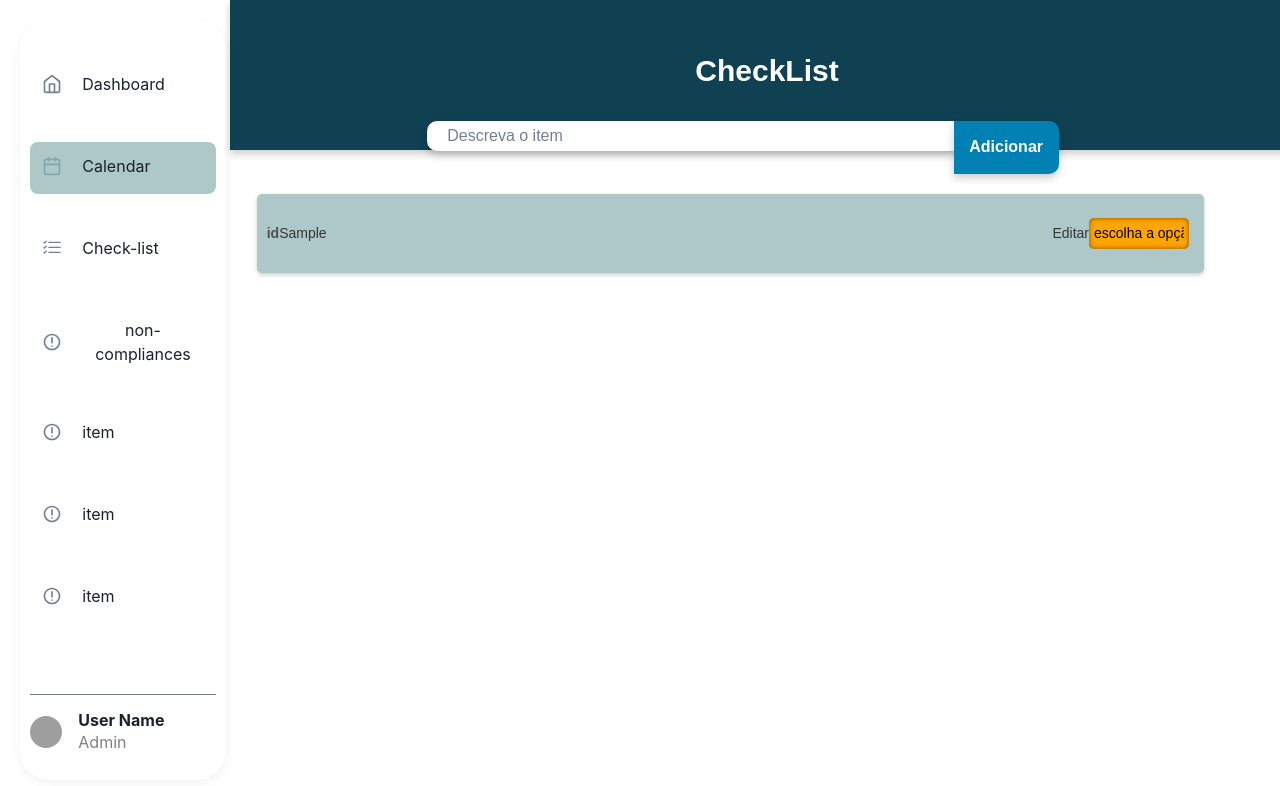
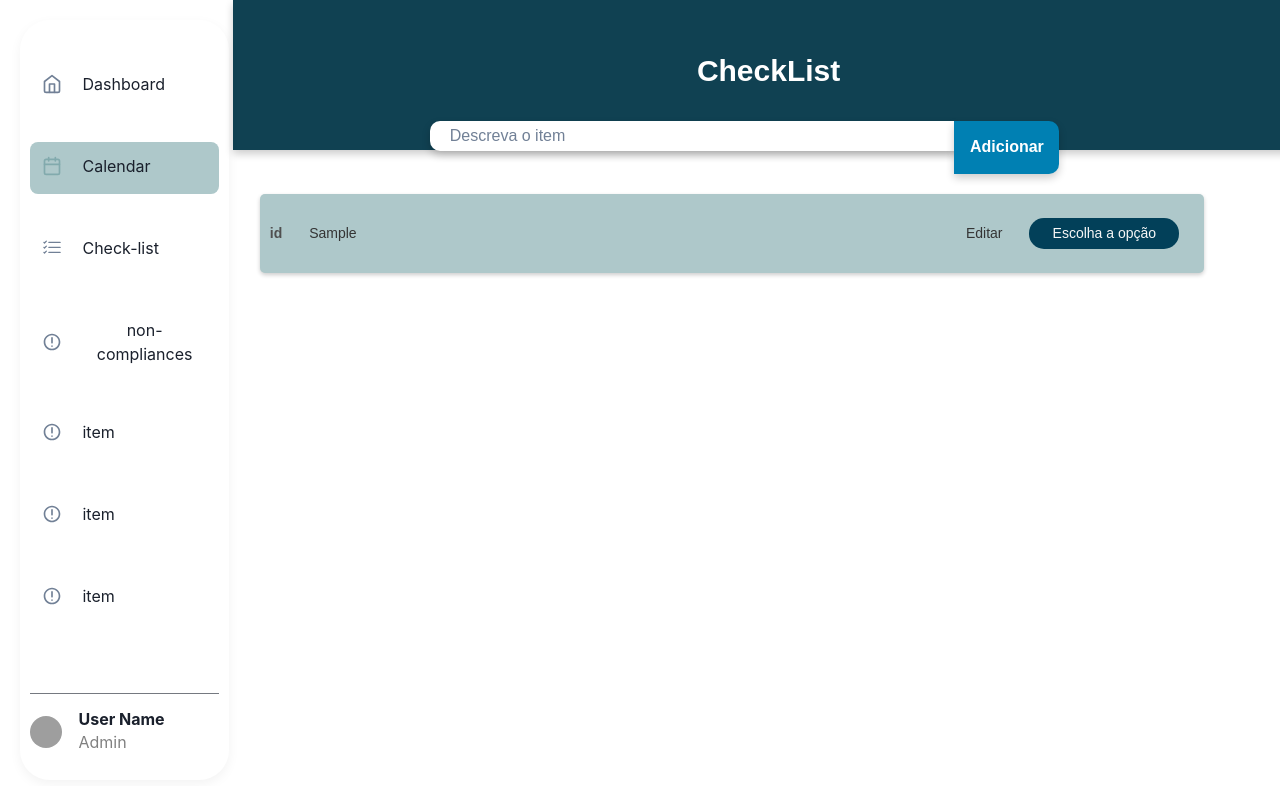
Before and after one commit to FernandoDias18/ProjetoQualidadeSoftware, a React (Create React App) app: page / in a window 1280 px wide. Both pictures are taken after typing "Sample" into the empty fields and a click on the button "Adicionar". Shown: the top 786 px of the page. Built offline with nearby package versions, Linux system fonts and the light colour scheme; grey boxes are pictures that could not be loaded.

Commit message:
Botão de escolha editado

```diff
--- a/src/components/Question/Question.css
+++ b/src/components/Question/Question.css
@@ -18,6 +18,7 @@
     margin-left: 40px;
     margin-right: 20px;
     max-width: 90%;
+    overflow: hidden;
 }
 .container-question:hover{
     background-color: #97b7b9;
@@ -35,77 +36,122 @@
     font-size: 14px;
     font-weight: 520;
     color: #343434;
-    width: 800px;
+    width: 600px;
+    max-width: 600px;
     word-wrap:break-word;
+    margin-left: 10px;
 }
 
 
 .Respostas{
     margin-right: 15px;
+    margin-left: 0px;
+    padding-left: 10px;
+    padding-right: 10px;
+}
 
+.editarbutton {
+    background-color: red;
+    margin-right: 10px;
 }
 
 .RespostaNaoSeAplica{
     border: 0 !important;  /*Removes border*/
     -webkit-appearance: none;  /*Removes default chrome and safari style*/
     -moz-appearance: none; /* Removes Default Firefox style*/
-    width: 100px; /*Width of select dropdown to give space for arrow image*/
+    width: 150px; /*Width of select dropdown to give space for arrow image*/
     text-indent: 0.01px; /* Removes default arrow from firefox*/
     text-overflow: "";
-    color: #000;
+    color: rgb(247, 247, 247);
     border-radius: 5px;
     padding: 5px;
-    box-shadow: inset 0 0 5px rgba(000,000,000, 0.5);
-    background-color:#FE7C00;
+    text-align: center;
+    align-items: center;
+    background-color:#ff9e1e;
+    border-radius: 15px;
+}
 
+.RespostaNaoSeAplica:focus {
+    outline: 0;
+}
+.RespostaNaoSeAplica:hover {
+    cursor: pointer;
 }
 
 .RespostaNaoConforme{
     border: 0 !important;  /*Removes border*/
     -webkit-appearance: none;  /*Removes default chrome and safari style*/
     -moz-appearance: none; /* Removes Default Firefox style*/
-    width: 100px; /*Width of select dropdown to give space for arrow image*/
+    width: 150px; /*Width of select dropdown to give space for arrow image*/
     text-indent: 0.01px; /* Removes default arrow from firefox*/
     text-overflow: "";
-    color: white;
+    color: rgb(247, 247, 247);
     border-radius: 5px;
     padding: 5px;
-    box-shadow: inset 0 0 5px rgba(000,000,000, 0.5);
-    background-color: red;
+    text-align: center;
+    align-items: center;
+    background-color: rgb(255, 50, 50);
+    text-shadow: none;
+    border-radius: 15px;
+}
 
+.RespostaNaoConforme:focus {
+    outline: 0;
 }
+.RespostaNaoConforme:hover {
+    cursor: pointer;
+}
+
 .RespostaOk{
     border: 0 !important;  /*Removes border*/
     -webkit-appearance: none;  /*Removes default chrome and safari style*/
     -moz-appearance: none; /* Removes Default Firefox style*/
-    width: 100px; /*Width of select dropdown to give space for arrow image*/
+    width: 150px; /*Width of select dropdown to give space for arrow image*/
     text-indent: 0.01px; /* Removes default arrow from firefox*/
     text-overflow: "";
-    color: #000;
+    color: rgb(247, 247, 247);
     border-radius: 5px;
     padding: 5px;
-    box-shadow: inset 0 0 5px rgba(000,000,000, 0.5);
+    text-align: center;
+    align-items: center;
+    box-shadow: 0 4px 8px 0 rgba(0,0,0,0.2);
+    transition: 0.3s;
     background-color: rgb(53, 148, 53);
+    border-radius: 15px;
+}
 
+.RespostaOk:focus {
+    outline: 0;
 }
+.RespostaOk:hover {
+    cursor: pointer;
+}
+
 .Resposta{
     border: 0 !important;  /*Removes border*/
     -webkit-appearance: none;  /*Removes default chrome and safari style*/
     -moz-appearance: none; /* Removes Default Firefox style*/
-    width: 100px; /*Width of select dropdown to give space for arrow image*/
+    width: 150px; /*Width of select dropdown to give space for arrow image*/
     text-indent: 0.01px; /* Removes default arrow from firefox*/
     text-overflow: "";
-    color: #000;
+    color: rgb(247, 247, 247);
     border-radius: 5px;
     padding: 5px;
-    box-shadow: inset 0 0 5px rgba(000,000,000, 0.5);
-    background-color: orange;
-
+    text-align: center;
+    align-items: center;
+    background-color: #024059;
+    border-radius: 15px;
 }
 
+.Resposta:focus {
+    outline: 0;
+}
+.Resposta:hover {
+    cursor: pointer;
+}
 
 .option{
- background-color: #e0e0e0;
+ background-color: #024059;
 }
 
 .Input-edition{
--- a/src/components/Question/Question.jsx
+++ b/src/components/Question/Question.jsx
@@ -62,7 +62,7 @@ export function Question({questionTitle,index,editandoQuestao ,editarQuestao, id
             <div className="Respostas">
 
               <select className={`Resposta${resposta}`} onChange={gaurdarRespota} value={resposta}>
-              <option className='option' value=""> escolha a opção</option>
+              <option className='option' value=""> Escolha a opção</option>
                 <option className='option' value="NaoSeAplica"> Não se aplica</option>
                 <option className='option' value="NaoConforme">Não conforme</option>
                 <option className='option' value="Ok">OK</option>
```
